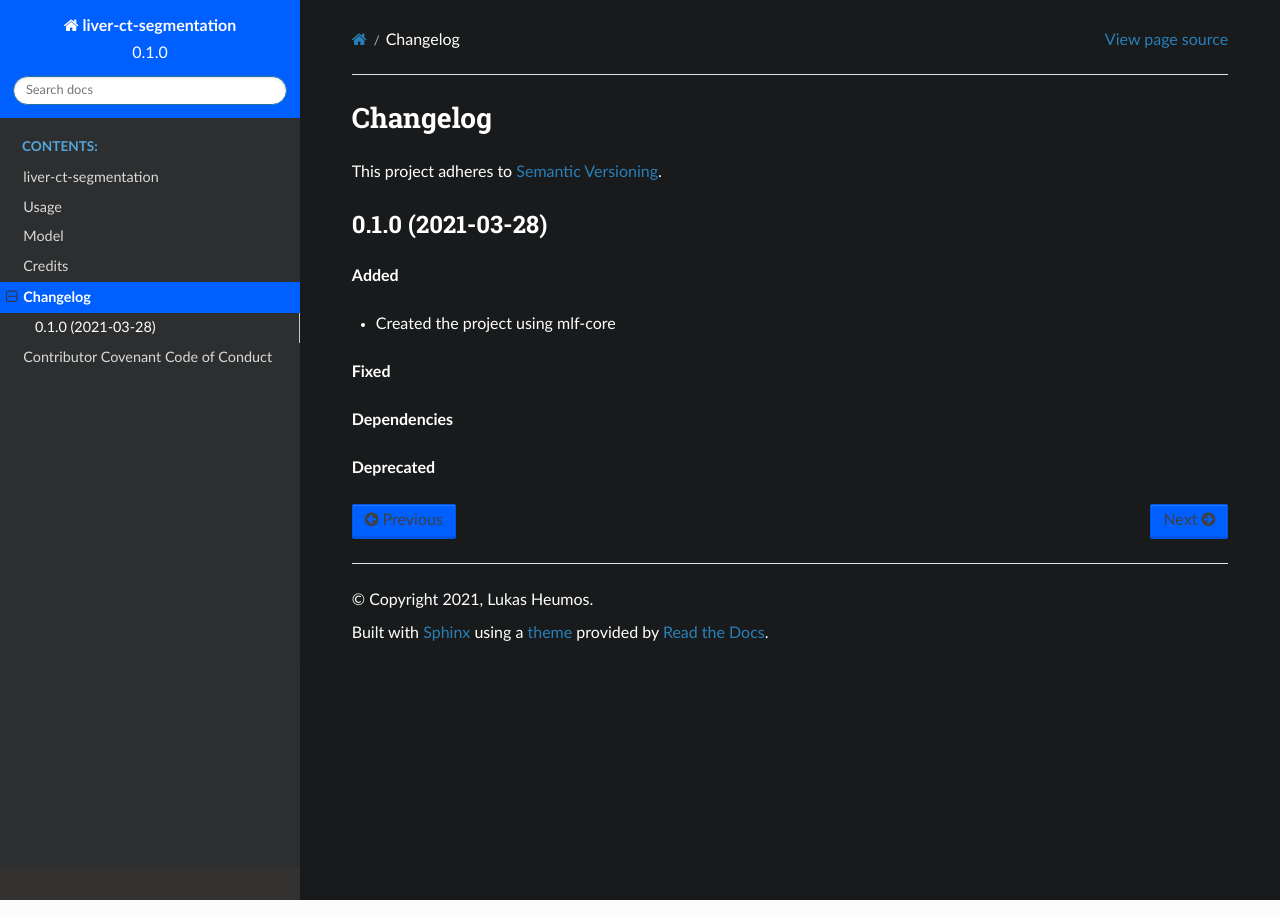
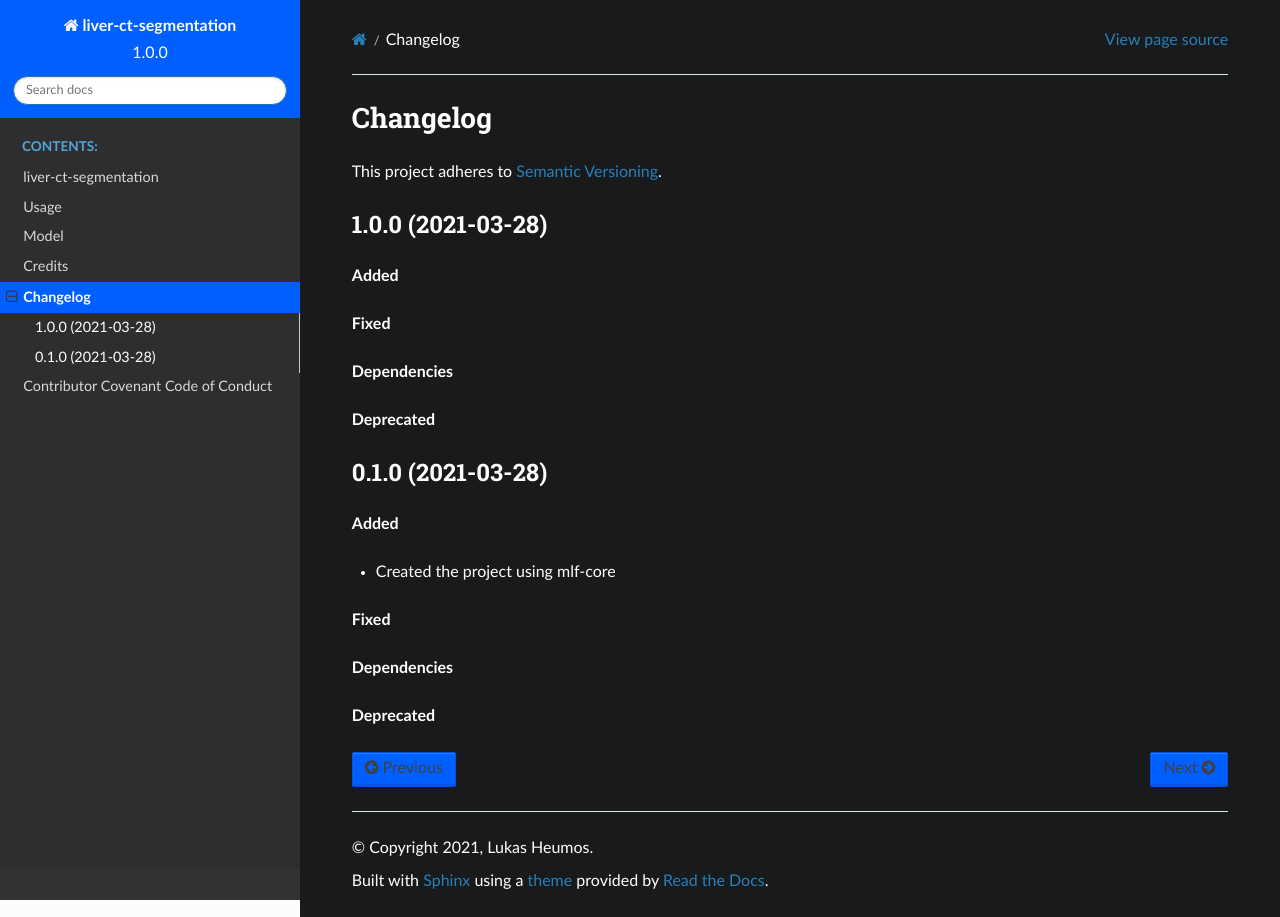
Before and after one commit to mlf-core/liver-ct-segmentation, a Sphinx documentation site: the page built from docs/changelog.rst, in a window 1280 px wide. Built offline with Sphinx 7.4.7 and the Read the Docs theme 2.0.0, drawn with Linux system fonts in a browser that asks for light colours.

Commit message:
Bump version from 0.1.0 to 1.0.0

```diff
--- a/CHANGELOG.rst
+++ b/CHANGELOG.rst
@@ -3,6 +3,18 @@
 ==========
 
 This project adheres to `Semantic Versioning <https://semver.org/>`_.
+
+
+1.0.0 (2021-03-28)
+------------------
+
+**Added**
+
+**Fixed**
+
+**Dependencies**
+
+**Deprecated**
 
 
 0.1.0 (2021-03-28)
--- a/docs/conf.py
+++ b/docs/conf.py
@@ -53,9 +53,9 @@
 # the built documents.
 #
 # The short X.Y version.
-version = '0.1.0'
+version = '1.0.0'
 # The full version, including alpha/beta/rc tags.
-release = '0.1.0'
+release = '1.0.0'
 
 # The language for content autogenerated by Sphinx. Refer to documentation
 # for a list of supported languages.
--- a/mlf_core.cfg
+++ b/mlf_core.cfg
@@ -1,5 +1,5 @@
 [bumpversion]
-current_version = 0.1.0
+current_version = 1.0.0
 
 [bumpversion_files_whitelisted]
 dot_mlf_core = .mlf_core.yml
```
Also changed, not shown: .mlf_core.yml, 2 other files.
